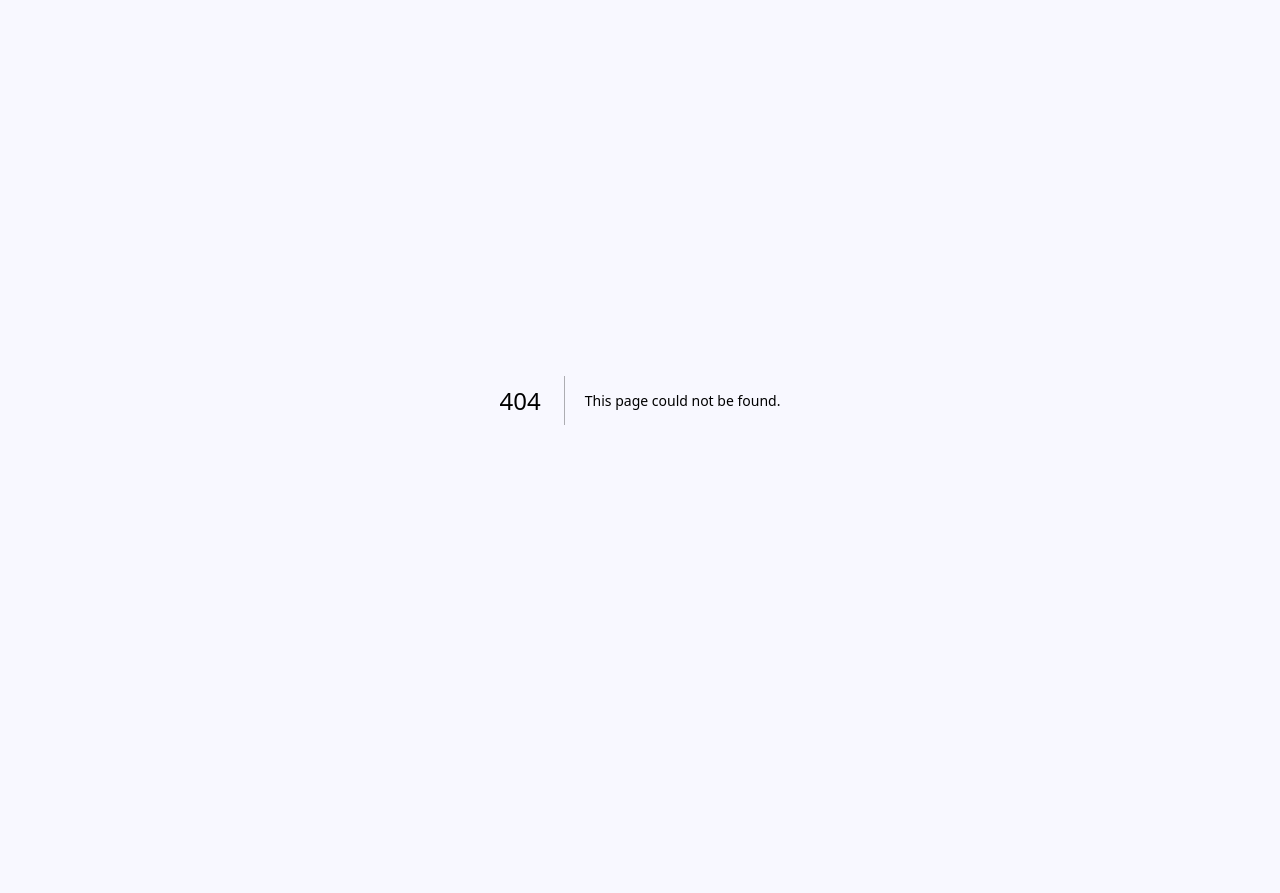
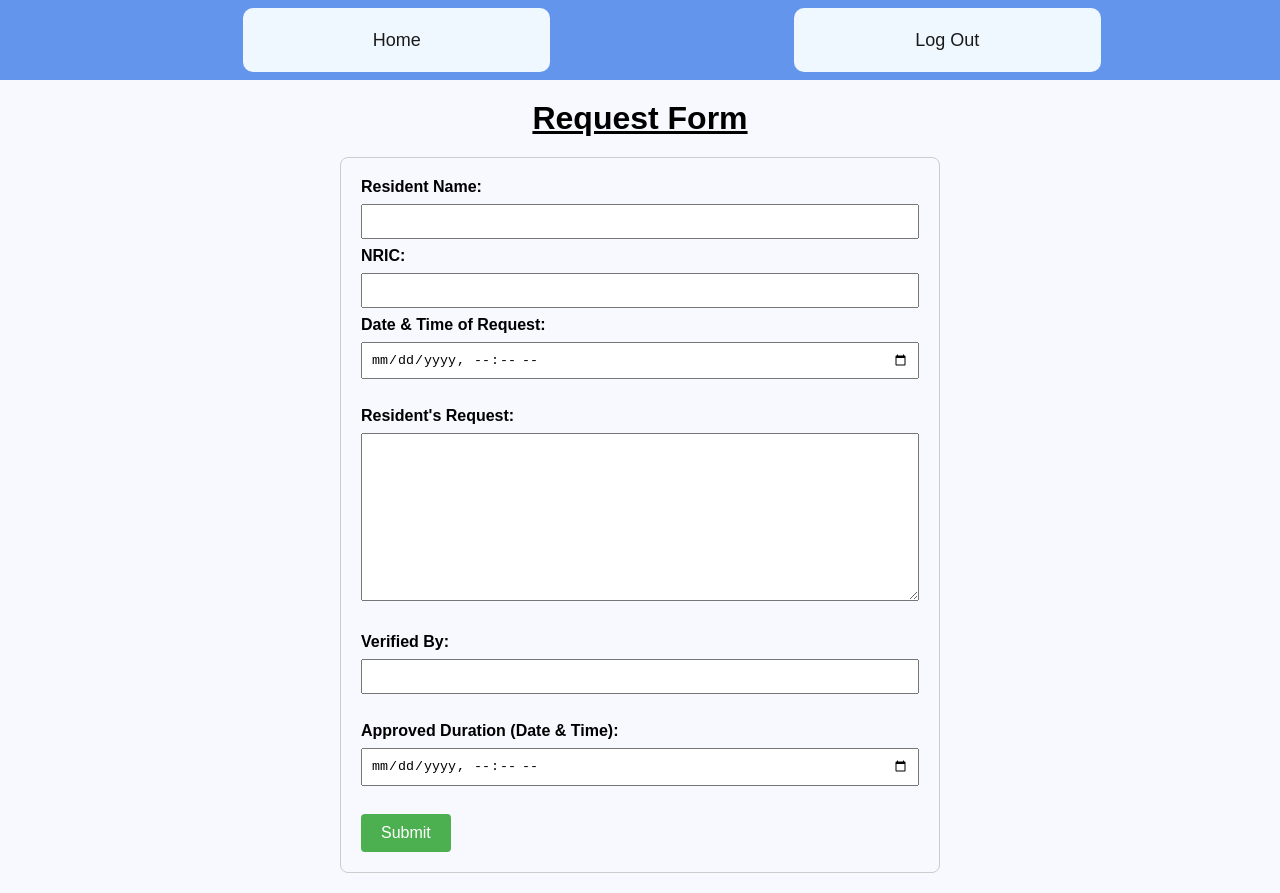
Before and after one commit to The-Ashram/Attendance_Taking_FE, a Next.js app: page /resident/requestform in a window 1280 px wide. Before the commit this address had no page. Before the commit the page ends 800 px from the top, so only its background shows below. Built offline with nearby package versions, Linux system fonts and the light colour scheme.

Commit message:
Add request form for residents

```diff
--- a/package.json
+++ b/package.json
@@ -9,7 +9,7 @@
     "lint": "next lint"
   },
   "dependencies": {
-    "next": "14.2.9",
+    "next": "^14.2.15",
     "react": "^18",
     "react-dom": "^18",
     "react-hook-form": "^7.53.0",
--- /dev/null
+++ b/src/app/resident/requestform/page.tsx
@@ -0,0 +1,101 @@
+'use client'
+import {Button, Title, Wrapper} from "@/app/resident/components/Header/styled";
+import {usePathname, useRouter} from "next/navigation";
+
+export default function Requestform() {
+    const router = useRouter();
+
+    function homeHandler() {
+        router.push('/resident/homepage')
+    }
+
+    function logoutHandler() {
+        router.push('/')
+    }
+
+    // return (
+    // <>
+        // <Wrapper>
+        //     <Button onClick={homeHandler}>Home</Button>
+        //     <Button onClick={logoutHandler}>Log Out</Button>
+        // </Wrapper>
+        // <div style={{ textAlign: 'center', marginTop: '20px' }}>
+        //     <h1 style={{ fontWeight: 'bold', textDecoration: 'underline' }}>Request Form</h1>
+        // </div>
+    // </>
+    // );
+
+  return (
+    <>
+        <Wrapper>
+            <Button onClick={homeHandler}>Home</Button>
+            <Button onClick={logoutHandler}>Log Out</Button>
+        </Wrapper>
+        <div style={{ textAlign: 'center', marginTop: '20px' }}>
+            <h1 style={{ fontWeight: 'bold', textDecoration: 'underline' }}>Request Form</h1>
+        </div>
+
+      {/* Request Form Section */}
+      <div style={{ textAlign: 'left', padding: '20px' }}>
+        <form style={{ maxWidth: '600px', margin: '0 auto', border: '1px solid #ccc', padding: '20px', borderRadius: '8px' }}>
+          {/* Resident Details */}
+          <div style={{ marginBottom: '20px' }}>
+            <label>
+              <strong>Resident Name:</strong>
+              <input type="text" name="residentName" style={{ width: '100%', padding: '8px', margin: '8px 0' }} />
+            </label>
+            <label>
+              <strong>NRIC:</strong>
+              <input type="text" name="nric" style={{ width: '100%', padding: '8px', margin: '8px 0' }} />
+            </label>
+            <label>
+              <strong>Date & Time of Request:</strong>
+              <input type="datetime-local" name="dateTimeOfRequest" style={{ width: '100%', padding: '8px', margin: '8px 0' }} />
+            </label>
+          </div>
+
+          {/* Resident's Request */}
+          <div style={{ marginBottom: '20px' }}>
+            <label>
+              <strong>Resident's Request:</strong>
+              <textarea name="residentRequest" rows={10} style={{ width: '100%', padding: '8px', margin: '8px 0' }} />
+            </label>
+          </div>
+
+          {/* Resident's Signature
+          <div style={{ marginBottom: '20px' }}>
+            <label>
+              <strong>Resident's Signature:</strong>
+              <input type="text" name="residentSignature" style={{ width: '100%', padding: '8px', margin: '8px 0' }} />
+            </label>
+          </div> */}
+
+          {/* Verified By */}
+          <div style={{ marginBottom: '20px' }}>
+            <label>
+              <strong>Verified By:</strong>
+              <input type="text" name="verifiedBy" style={{ width: '100%', padding: '8px', margin: '8px 0' }} />
+            </label>
+            {/* <label>
+              <strong>Request Status (Approved / Not Approved):</strong>
+              <select name="requestStatus" style={{ width: '100%', padding: '8px', margin: '8px 0' }}>
+                <option value="approved">Approved</option>
+                <option value="notApproved">Not Approved</option>
+              </select>
+            </label> */}
+          </div>
+
+          {/* Approved Duration */}
+          <div style={{ marginBottom: '20px' }}>
+            <label>
+              <strong>Approved Duration (Date & Time):</strong>
+              <input type="datetime-local" name="approvedDuration" style={{ width: '100%', padding: '8px', margin: '8px 0' }} />
+            </label>
+          </div>
+
+          <button type="submit" style={{textAlign: 'center', padding: '10px 20px', fontSize: '16px', backgroundColor: '#4CAF50', color: 'white', border: 'none', borderRadius: '4px' }}>Submit</button>
+        </form>
+      </div>
+    </>
+  );
+};
```
Also changed, not shown: src/app/resident/components/Header/header.tsx (+17 -0 lines), 2 other files (tests, documents, lock files or other folders).
